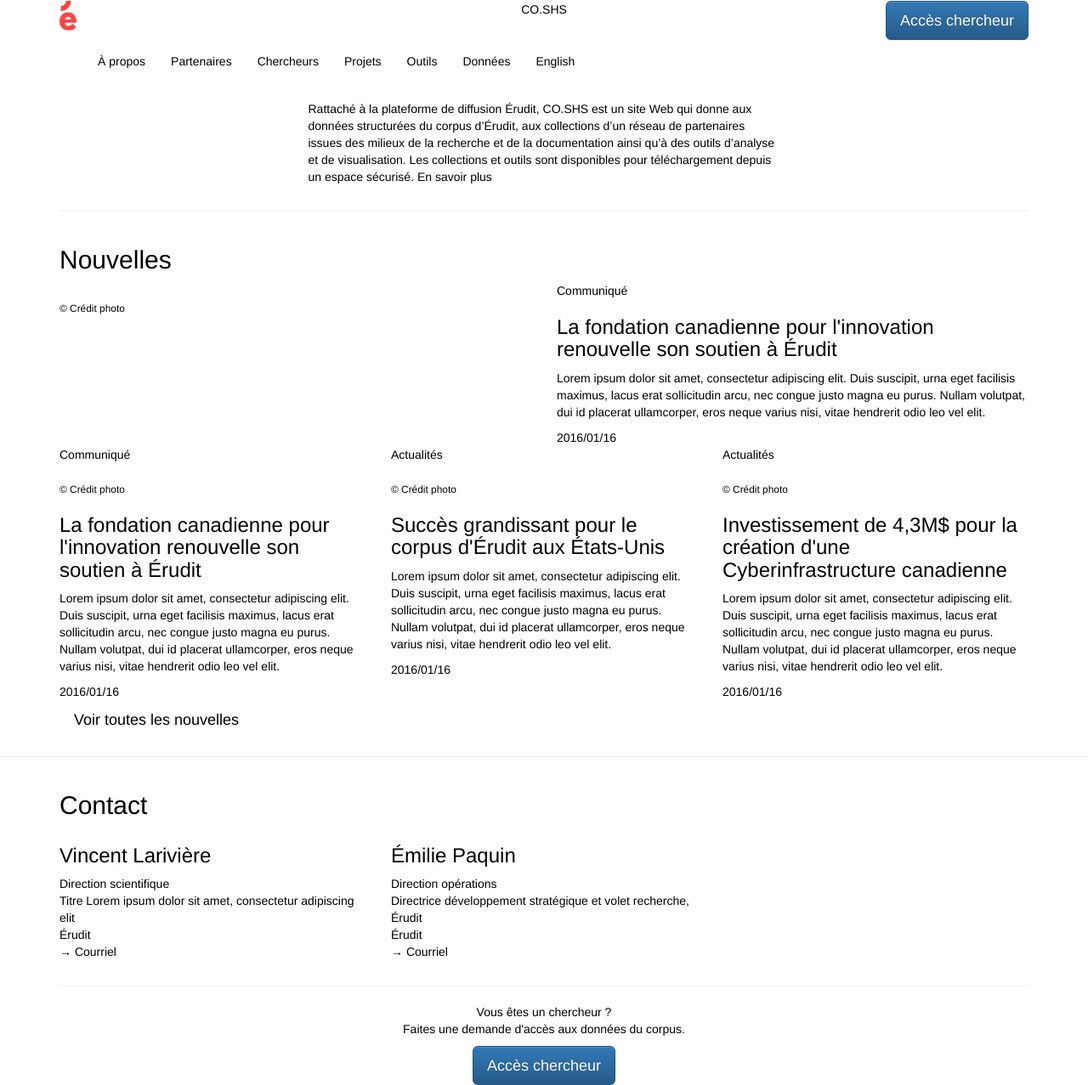
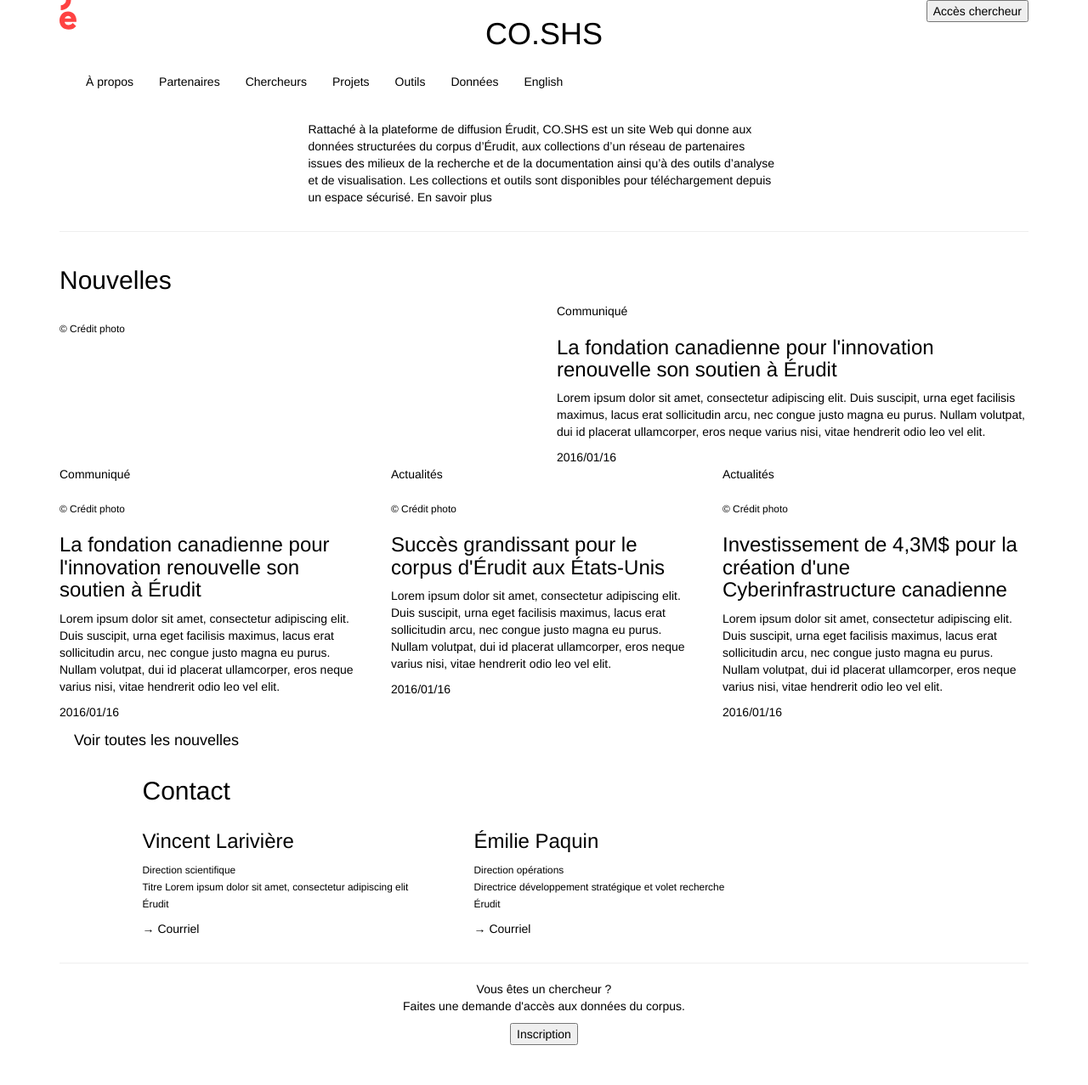
Before and after one commit to sssoz/co-shs, a Jekyll site: the page built from index.md, in a window 1280 px wide. Shown: the whole page at 85% size. Built offline with Jekyll 4.4.1, drawn with Linux system fonts in a browser that asks for light colours; nearby versions of some CDN libraries; after the commit the page ends 1230 px from its top, so only the background shows below that.

Commit message:
Update markup of partials

```diff
--- a/_includes/footer.html
+++ b/_includes/footer.html
@@ -1,16 +1,20 @@
-<hr>
-
 <footer class="container text-center">
 
-  <div class="text-left">
-    <h2>Contact</h2>
+  <div class="text-left footer-contact">
     <div class="row">
-      <div class="col-md-4">
+      <div class="col-md-11 col-md-offset-1">
+        <h2>Contact</h2>
+      </div>
+      <div class="col-md-4 col-md-offset-1">
         <h3>Vincent Larivière</h3>
         <p>
-          Direction scientifique <br>
-          Titre Lorem ipsum dolor sit amet, consectetur adipiscing elit <br>
-          Érudit<br>
+          <small>
+            Direction scientifique <br>
+            Titre Lorem ipsum dolor sit amet, consectetur adipiscing elit <br>
+            Érudit
+          </small>
+        </p>
+        <p>
           <a href="mailto:#">→ Courriel</a>
         </p>
       </div>
@@ -18,9 +22,13 @@
       <div class="col-md-4">
         <h3>Émilie Paquin</h3>
         <p>
-          Direction opérations <br>
-          Directrice développement stratégique et volet recherche, Érudit <br>
-          Érudit<br>
+          <small>
+            Direction opérations <br>
+            Directrice développement stratégique et volet recherche<br>
+            Érudit
+          </small>
+        </p>
+        <p>
           <a href="mailto:#">→ Courriel</a>
         </p>
       </div>
@@ -29,14 +37,14 @@
 
   <hr>
 
-  <p>
+  <p class="footer-request">
     Vous êtes un chercheur&nbsp;? <br/>
     Faites une demande d'accès aux données du corpus.
   </p>
 
   <div>
-    <button type="button" class="btn btn-primary btn-lg" data-toggle="modal" data-target="#login">
-      Accès chercheur
+    <button type="button" data-toggle="modal" data-target="#request-access">
+      Inscription
     </button>
   </div>
 
@@ -46,25 +54,20 @@
 <div class="modal fade" id="login" tabindex="-1" role="dialog" aria-labelledby="login-label">
   <div class="container" role="document">
     <div class="modal-content">
-      <div class="modal-header">
+      <div class="modal-header col-sm-8 col-sm-offset-2 col-md-6 col-md-offset-3">
         <button type="button" class="close" data-dismiss="modal" aria-label="Close"><span aria-hidden="true">&times;</span></button>
         <h2 class="modal-title" id="login-label">Accès chercheur</h2>
       </div>
-      <div class="modal-body">
-        <p>Espace réservé aux chercheurs. Afin d'avoir accès au corpus, veuillez vous inscrire <a data-dismiss="modal" data-toggle="modal" href="#request-access">ici</a>.</p>
+      <div class="modal-body col-sm-8 col-sm-offset-2 col-md-6 col-md-offset-3">
+        <p>Espace réservé aux chercheurs. <br>Afin d'avoir accès au corpus, <a data-dismiss="modal" data-toggle="modal" href="#request-access">veuillez vous inscrire ici</a>.</p>
         <form>
           <div class="form-group">
-            <label for="exampleInputEmail1">Courriel</label>
-            <input type="email" class="form-control" id="exampleInputEmail1" placeholder="nom@adresse.com">
+            <label for="email" class="sr-only">Courriel</label>
+            <input type="email" class="form-control" id="email" placeholder="Courriel">
           </div>
           <div class="form-group">
-            <label for="exampleInputPassword1">Mot de passe</label>
-            <input type="password" class="form-control" id="exampleInputPassword1" placeholder="Mot de passe">
-          </div>
-          <div class="checkbox">
-            <label>
-              <input type="checkbox"> Mot de passe oublié?
-            </label>
+            <label for="password" class="sr-only">Mot de passe</label>
+            <input type="password" class="form-control" id="password" placeholder="Mot de passe">
           </div>
           <button type="submit" class="btn btn-default">Connexion</button>
         </form>
@@ -77,13 +80,13 @@
 <div class="modal fade" id="request-access" tabindex="-1" role="dialog" aria-labelledby="request-access-label">
   <div class="container" role="document">
     <div class="modal-content">
-      <div class="modal-header">
+      <div class="modal-header col-sm-8 col-sm-offset-2 col-md-6 col-md-offset-3">
         <button type="button" class="close" data-dismiss="modal" aria-label="Close"><span aria-hidden="true">&times;</span></button>
         <h2 class="modal-title" id="request-access-label">Inscription</h2>
       </div>
-      <div class="modal-body">
+      <div class="modal-body col-sm-8 col-sm-offset-2 col-md-6 col-md-offset-3">
         <p>L'accès aux corpus est réservé aux chercheurs rattachés à une institution d'enseignement ou de recherche. Pour en faire la demande, veuillez compléter le formulaire ci-dessous.</p>
-        <p>Si vous avez déjà un accès, veuillez vous connecter <a data-dismiss="modal" data-toggle="modal" href="#login">ici</a>.</p>
+        <p>Si vous avez déjà un accès, <a data-dismiss="modal" data-toggle="modal" href="#login">veuillez vous connecter ici</a>.</p>
         <form>
           <button type="submit" class="btn btn-default">Envoyer</button>
         </form>
--- a/_includes/head.html
+++ b/_includes/head.html
@@ -42,14 +42,9 @@
     integrity="sha384-BVYiiSIFeK1dGmJRAkycuHAHRg32OmUcww7on3RYdg4Va+PmSTsz/K68vbdEjh4u"
     crossorigin="anonymous">
 
-  <!-- Optional theme -->
-  <link
-    rel="stylesheet"
-    href="https://maxcdn.bootstrapcdn.com/bootstrap/3.3.7/css/bootstrap-theme.min.css"
-    integrity="sha384-rHyoN1iRsVXV4nD0JutlnGaslCJuC7uwjduW9SVrLvRYooPp2bWYgmgJQIXwl/Sp"
-    crossorigin="anonymous">
+  <link rel="stylesheet" href="css/main.css">
 
-  <link rel="stylesheet" href="css/main.css">
+  <link href="https://fonts.googleapis.com/css?family=Heebo:400,700|Merriweather:300" rel="stylesheet">
 
   <!-- <script src="js/vendor/modernizr-2.8.3-respond-1.4.2.min.js"></script> -->
 </head>
--- a/_includes/header.html
+++ b/_includes/header.html
@@ -2,28 +2,31 @@
   <!--[if lt IE 8]>
   <p class="browserupgrade">You are using an <strong>outdated</strong> browser. Please <a href="http://browsehappy.com/">upgrade your browser</a> to improve your experience.</p>
   <![endif]-->
-  <nav class="navbar" role="navigation">
-    <h2 class="sr-only">Menu</h2>
+
   <div class="container">
 
     <div class="row">
       <div class="col-sm-4">
-          <a href="https://www.erudit.org" title="erudit.org">{% include symbole-erudit.svg %}</a>
+        <a href="https://www.erudit.org" title="erudit.org" class="erudit-logo" target="_blank">{% include symbole-erudit.svg %}</a>
       </div>
 
       <div class="text-center col-sm-4">
-          <a href="/">{{ site.title }}</a>
+        <a href="/"><h1>{{ site.title }}</h1></a>
       </div>
 
       <div class="text-right col-sm-4">
-          <button type="button" class="btn btn-primary btn-lg" data-toggle="modal" data-target="#login">
+        <button type="button" class="hidden-xs" data-toggle="modal" data-target="#login">
           Accès chercheur
         </button>
       </div>
     </div>
 
-      <div class="col-xs-12">
-        <div id="navbar" class="navbar-collapse collapse">
+    <nav class="navbar" role="navigation">
+      <button type="button" class="navbar-toggle collapsed" data-toggle="collapse" data-target="#navbar" aria-expanded="false">
+        <h2>Menu</h2>
+      </button>
+
+      <div id="navbar" class="col-xs-12 navbar-collapse collapse">
         <ul class="nav navbar-nav">
           <li><a href="a-propos">À propos</a></li>
           <li><a href="partenaires">Partenaires</a></li>
@@ -34,9 +37,8 @@
           <li><a href="#">English</a></li>
         </ul>
       </div>
+    </nav>
+
   </div>
 
-    </div>
-  </nav>
-
 </header>
```
Lines whose indentation alone changed are shown as unchanged.
